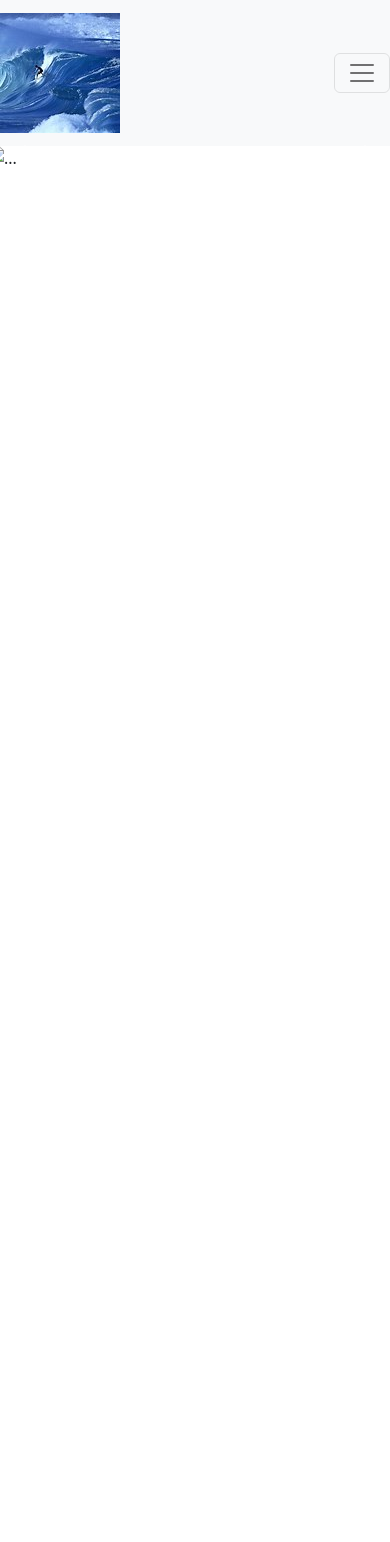
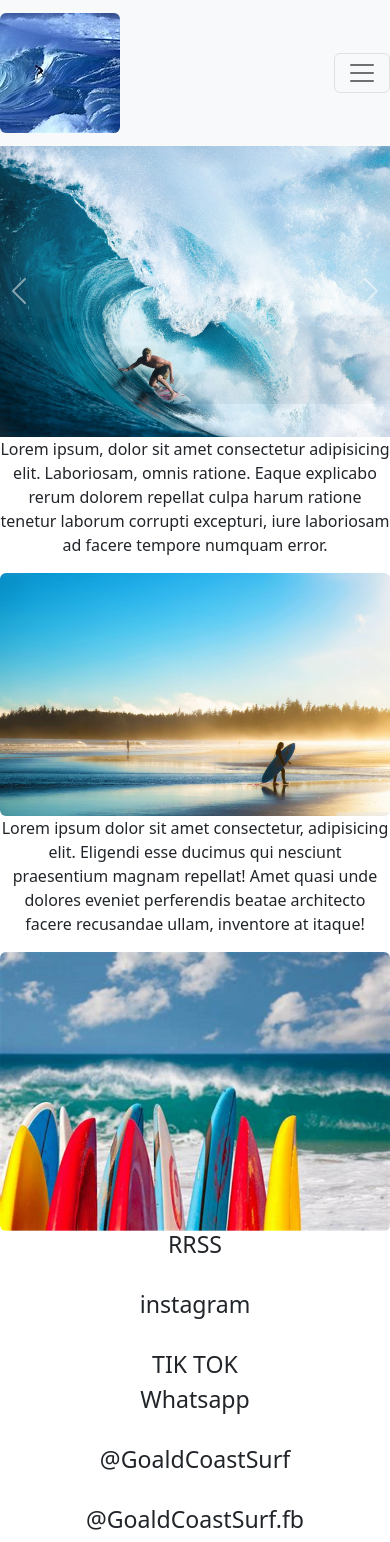
Before and after one commit to MarcosCampodonico/preentrega3bootstrap, a website: page index.html in a window 390 px wide. Before the commit the page ends 844 px from the top, so only its background shows below. Drawn offline with nearby package versions, Linux system fonts and the light colour scheme.

Commit message:
agregamos paginas, y formato al index

```diff
--- a/index.html
+++ b/index.html
@@ -14,7 +14,7 @@
     <div class="col-lg-12 col-12 col-md-12 px-0 mx-0">
         <nav class="navbar navbar-expand-lg bg-light">
             <div class="container-fluid">
-              <a class="navbar-brand" href=""><img src="imagenes/logo.jpg" alt=""></a>
+              <a class="navbar-brand" href=""><img src="imagenes/logo.jpg" alt="" class="img-fluid rounded-2"></a>
               <button class="navbar-toggler" type="button" data-bs-toggle="collapse" data-bs-target="#navbarSupportedContent" aria-controls="navbarSupportedContent" aria-expanded="false" aria-label="Toggle navigation">
                 <span class="navbar-toggler-icon"></span>
               </button>
@@ -45,17 +45,26 @@
     <main>
 
         <div class="row">
-            <div class="col-lg-12 col-12 col-md-12 px-0 mx-0">
+            <div class="col-lg-12 col-12 col-md-12 px-0 mx-">
                 <div id="carouselExampleFade" class="carousel slide carousel-fade" data-bs-ride="carousel">
                     <div class="carousel-inner">
                       <div class="carousel-item active">
-                        <img src="" class="d-block w-100" alt="...">
+                        <img src="imagenes/surf 1.jpg" class="d-block w-100" alt="..." class="rounded-2">
                       </div>
                       <div class="carousel-item">
-                        <img src="..." class="d-block w-100" alt="...">
+                        <img src="imagenes/surf2.jpg" class="d-block w-100" alt="..." class="rounded-2">
                       </div>
                       <div class="carousel-item">
-                        <img src="..." class="d-block w-100" alt="...">
+                        <img src="imagenes/surf3.jpg" class="d-block w-100" alt="..." class="rounded-2">
+                      </div>
+                      <div class="carousel-item">
+                        <img src="imagenes/surf4.jpg" class="d-block w-100" alt="..." class="rounded-2">
+                      </div>
+                      <div class="carousel-item">
+                        <img src="imagenes/surf5.jpg" class="d-block w-100" alt="..." class="rounded-2">
+                      </div>
+                      <div class="carousel-item">
+                        <img src="imagenes/surf6.jpg" class="d-block w-100" alt="..." class="rounded-2">
                       </div>
                     </div>
                     <button class="carousel-control-prev" type="button" data-bs-target="#carouselExampleFade" data-bs-slide="prev">
@@ -69,7 +78,39 @@
                   </div>
             </div>
         </div>
+        <div class="row">
+            <div class="col-lg-4 col-12 col-md-12 text-center">
+                <p>Lorem ipsum, dolor sit amet consectetur adipisicing elit. Laboriosam, omnis ratione. Eaque explicabo rerum dolorem repellat culpa harum ratione tenetur laborum corrupti excepturi, iure laboriosam ad facere tempore numquam error.</p>
+            </div>
+            <div class="col-lg-4 col-12 col-md-12">
+                 <img src="imagenes/surfmain.jpg" alt="" class="img-fluid rounded-2">
+            </div>
+            <div class="col-lg-4 col-12 col-md-12 text-center">
+                <p>Lorem ipsum dolor sit amet consectetur, adipisicing elit. Eligendi esse ducimus qui nesciunt praesentium magnam repellat! Amet quasi unde dolores eveniet perferendis beatae architecto facere recusandae ullam, inventore at itaque!</p>
+            </div>
+        </div>
     </main>
+    <footer>
+        <div class="row">
+            <div class="col-lg-4 col-12 col-md-12">
+                <img src="imagenes/footer.jpg" alt="#" class="img-fluid rounded-2">
+            </div>
+            <div class="col-lg-4 col-12 col-md-12 text-center">
+                <h3>RRSS</h3>
+                <br>
+                <h3>instagram</h3>
+                <br>
+                <h3>TIK TOK</h3>
+            </div>
+            <div class="col-lg-4 col-12 col-md-12 text-center">
+                <h3>Whatsapp</h3>
+                <br>
+                <h3>@GoaldCoastSurf</h3>
+                <br>
+                <h3>@GoaldCoastSurf.fb</h3>
+            </div>
+        </div>
+    </footer>
 
 </div>
 
```
Also changed, not shown: pages/contacto.html (added, +23 -0 lines), pages/servicios.html (added, +23 -0 lines), imagenes/class group.jpg (added), imagenes/footer.jpg (added), pages/productos.html (added).
